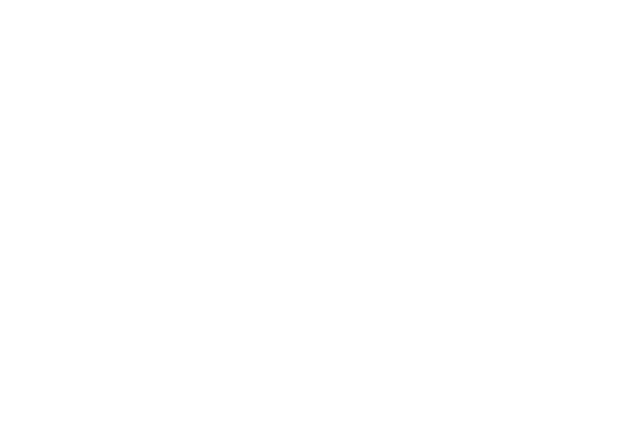
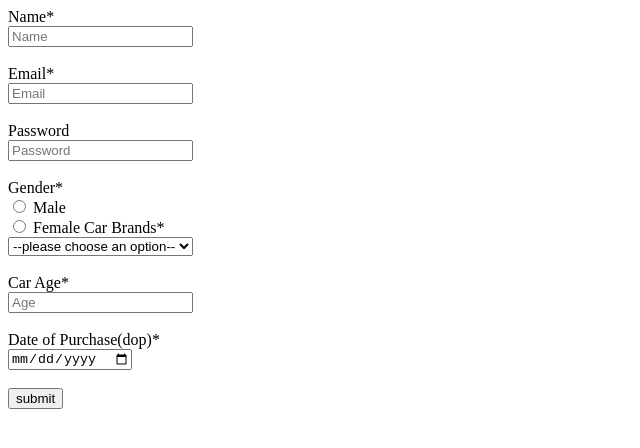
Before and after one commit to acciojob/car-insurance-form-kajal-1999-cloud, a website: page main.html in a window 1280 px wide. Shown: the whole page, without its empty margins (0-640 px from the left). Drawn offline with Linux system fonts and the light colour scheme.

Commit message:
created a submission

```diff
--- a/main.html
+++ b/main.html
@@ -8,6 +8,53 @@
 
 <body>
 	<!-- the entire body must be written by student -->
+	<form method="post">
+
+	     <label for="name" >Name*</label><br>
+		<input type="text" name="name" id="name" placeholder="Name" required><br><br>
+
+		<label for="email">Email*</label><br>
+		<input type="email" name="email" id="email" placeholder="Email" required><br><br>
+
+		<label for="password" >Password</label><br>
+		<input type="password" name="password" id="password" placeholder="Password" required><br><br>
+
+
+		 <label for="gender" >Gender*</label><br>
+		 <input type="radio" name="gender" id="gender_m" required>
+		 <label for="gender_m">Male</label><br>
+		 <input type="radio" name="gender" id="gender_f" required>
+		<label for="gender_f">Female</label>
+
+
+
+		<label for="cars">Car Brands*</label><br>
+
+		<select name="cars" id="cars" ><br>
+		<option value="" disabled selected>--please choose an option--</option>
+		<option value="BMW">BMW</option>
+		<option value="Audi" >Audi</option>
+		<option value="Mercedez">Mercedez/</option>
+
+		</select><br><br>
+
+		<label for="age">Car Age*</label><br>
+		<input type="number" name="age" placeholder="Age" id="carage"required><br><br>
+
+		<label for="dop">Date of Purchase(dop)*</label><br>
+		<input type="date" Name="dop" id="dop" required><br><br>
+
+
+
+<!-- 		<input type="checkbox" id="tos">
+		<label for="tos">I agree to the TOS</label><br><br>
+		<label for="tel">Phone Number</label><br>
+		<input type="tel"  name="tel" id="tel"  placeholder="xxx-xxx-xxxx"><br><br>
+		 -->
+
+		<button type="submit" >submit</button>
+
+
     <script type="text/javascript" src="./script.js">
 </script>
 
```
